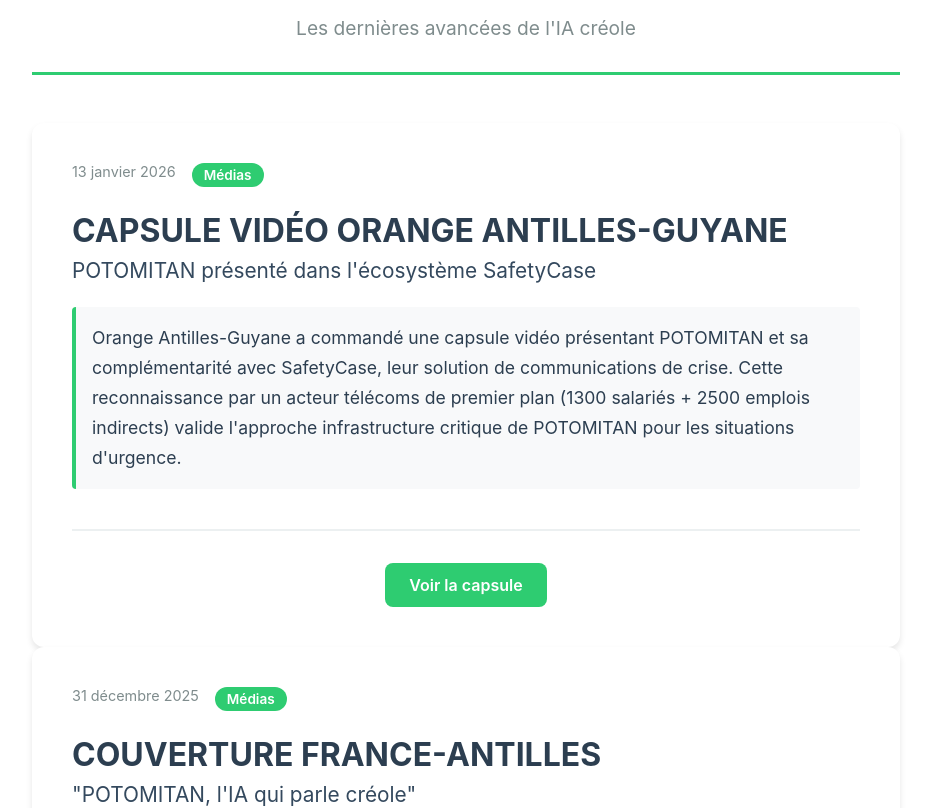
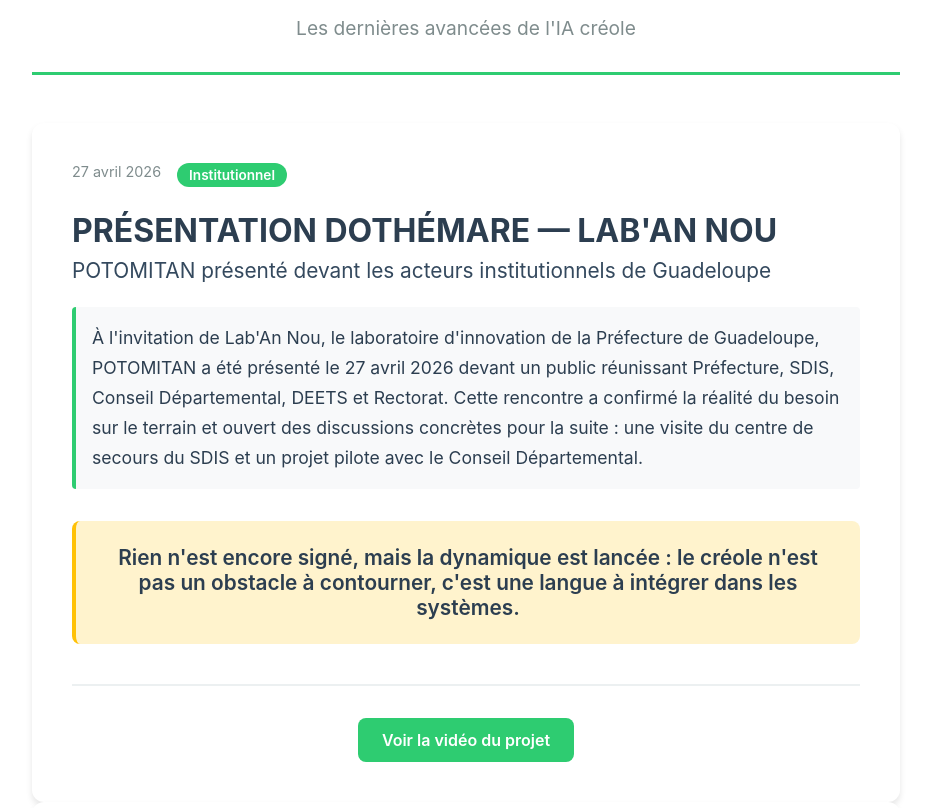
Before and after one commit to Brdcie/potomitan-landing, a React (Vite) app: page /actualites in a window 1280 px wide. Shown: the part 223-1031 px from the top of the page, without its empty margins (174-1105 px from the left). Built offline with nearby package versions, Linux system fonts and the light colour scheme.

Commit message:
Ajoute l'actualité de la présentation Dothémare du 27 avril 2026
Présentation POTOMITAN devant Lab'An Nou, Préfecture, SDIS, Conseil
Départemental, DEETS et Rectorat — discussions ouvertes pour une
visite SDIS et un pilote avec le Département.

```diff
--- a/src/pages/Actualites.jsx
+++ b/src/pages/Actualites.jsx
@@ -11,6 +11,37 @@
         <h1>Actualités POTOMITAN™</h1>
         <p className="subtitle">Les dernières avancées de l'IA créole</p>
       </div>
+
+      <article className="actualite-article">
+        <div className="article-header">
+          <span className="article-date">27 avril 2026</span>
+          <span className="article-tag">Institutionnel</span>
+        </div>
+
+        <h2>PRÉSENTATION DOTHÉMARE — LAB'AN NOU</h2>
+        <h3>POTOMITAN présenté devant les acteurs institutionnels de Guadeloupe</h3>
+
+        <p className="intro">
+          À l'invitation de Lab'An Nou, le laboratoire d'innovation de la Préfecture de Guadeloupe,
+          POTOMITAN a été présenté le 27 avril 2026 devant un public réunissant Préfecture, SDIS,
+          Conseil Départemental, DEETS et Rectorat. Cette rencontre a confirmé la réalité du besoin
+          sur le terrain et ouvert des discussions concrètes pour la suite : une visite du centre de
+          secours du SDIS et un projet pilote avec le Conseil Départemental.
+        </p>
+
+        <section className="article-section funding-section">
+          <p className="funding-amount">
+            Rien n'est encore signé, mais la dynamique est lancée : le créole n'est pas un obstacle
+            à contourner, c'est une langue à intégrer dans les systèmes.
+          </p>
+        </section>
+
+        <div className="article-cta">
+          <a href="https://youtube.com/shorts/zaSrC3ZtZ_c" target="_blank" rel="noopener noreferrer" className="btn-primary">
+            Voir la vidéo du projet
+          </a>
+        </div>
+      </article>
 
       <article className="actualite-article">
         <div className="article-header">
```
